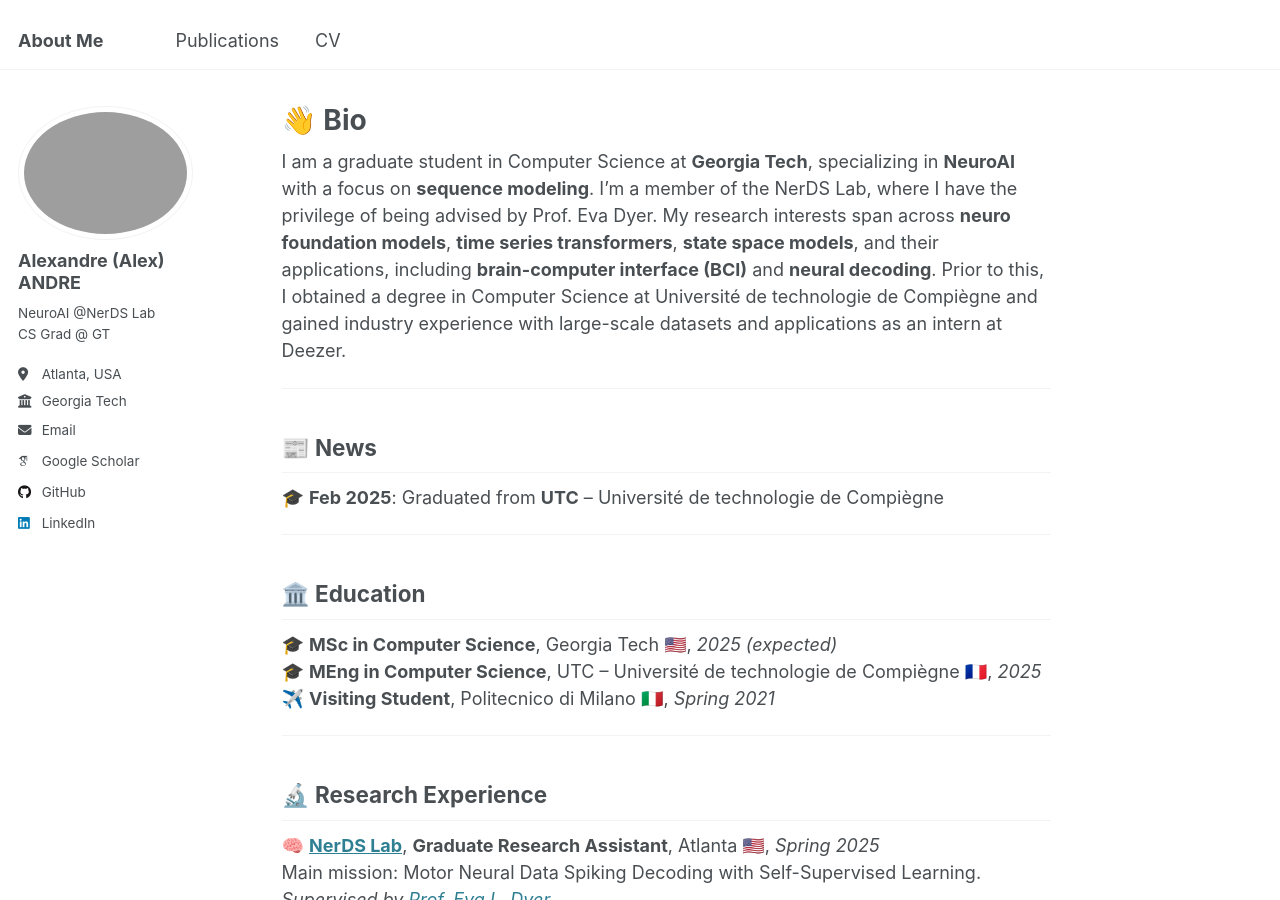
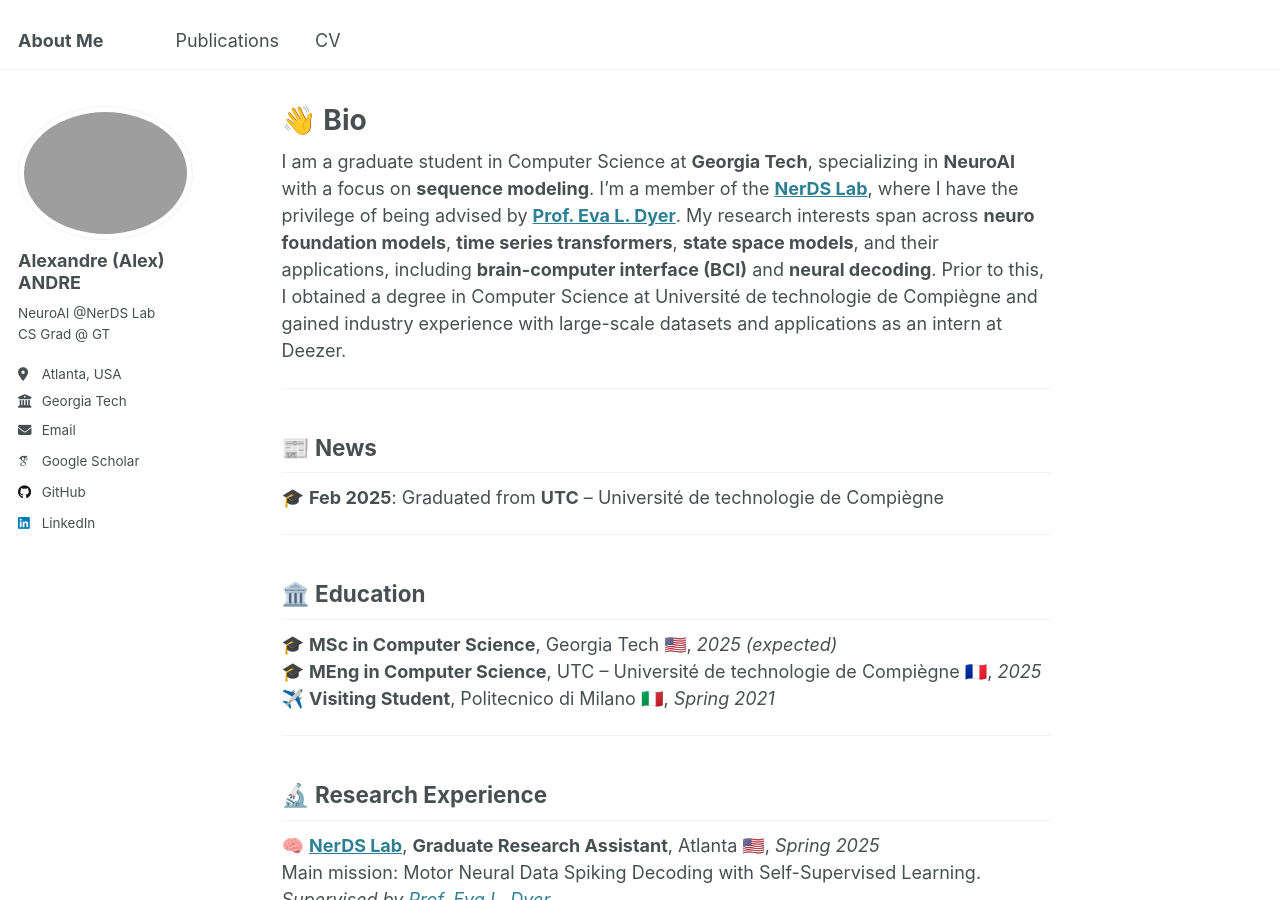
Before and after one commit to AlexandreAndr/profile, a Jekyll site: the page built from _pages/about.md, in a window 1280 px wide and 900 px high. Built offline with Jekyll 4.4.1, drawn with Linux system fonts in a browser that asks for light colours; emoji names are drawn with the system emoji font; some web fonts are replaced; some of the changed lines change nothing that is shown.

Commit message:
Update about.md

```diff
--- a/_pages/about.md
+++ b/_pages/about.md
@@ -7,7 +7,7 @@ redirect_from:
   - /about.html
 ---
 
-I am a graduate student in Computer Science at **Georgia Tech**, specializing in **NeuroAI** with a focus on **sequence modeling**. I’m a member of the NerDS Lab, where I have the privilege of being advised by Prof. Eva Dyer. My research interests span across **neuro foundation models**, **time series transformers**, **state space models**, and their applications, including **brain-computer interface (BCI)**  and **neural decoding**. Prior to this, I obtained a degree in Computer Science at Université de technologie de Compiègne and gained industry experience with large-scale datasets and applications as an intern at Deezer.
+I am a graduate student in Computer Science at **Georgia Tech**, specializing in **NeuroAI** with a focus on **sequence modeling**. I’m a member of the **[NerDS Lab](https://dyerlab.gatech.edu/)**, where I have the privilege of being advised by **[Prof. Eva L. Dyer](https://scholar.google.com/citations?user=Sb_jcHcAAAAJ&hl)**. My research interests span across **neuro foundation models**, **time series transformers**, **state space models**, and their applications, including **brain-computer interface (BCI)**  and **neural decoding**. Prior to this, I obtained a degree in Computer Science at Université de technologie de Compiègne and gained industry experience with large-scale datasets and applications as an intern at Deezer.
 
 ---
 ## :newspaper: News
```
